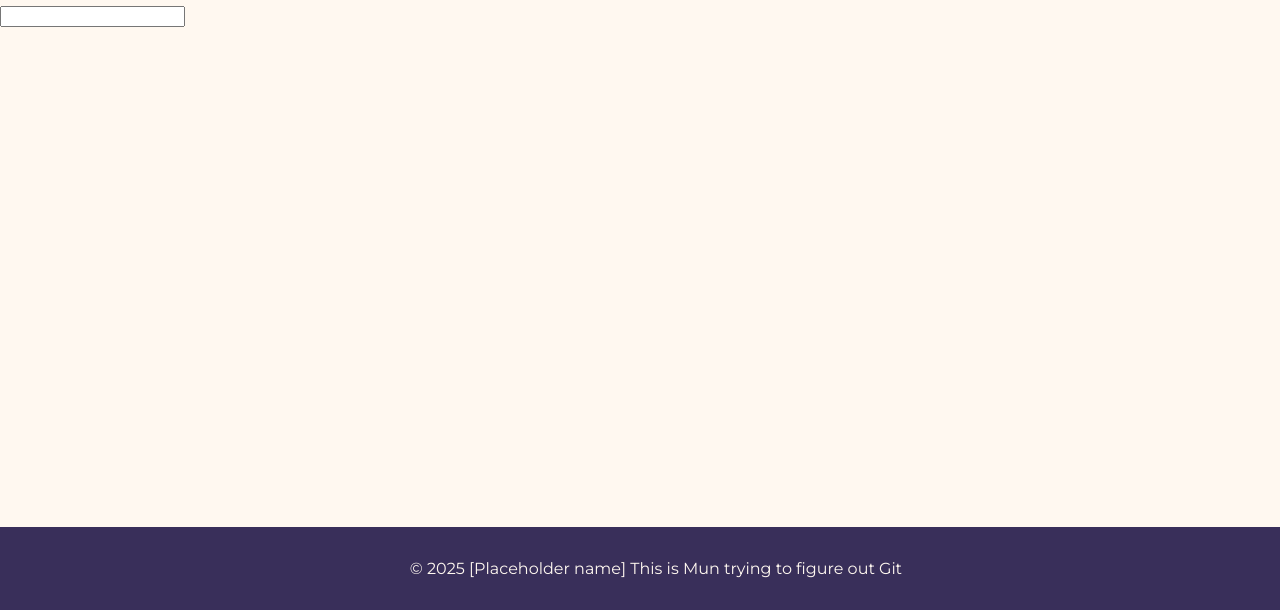
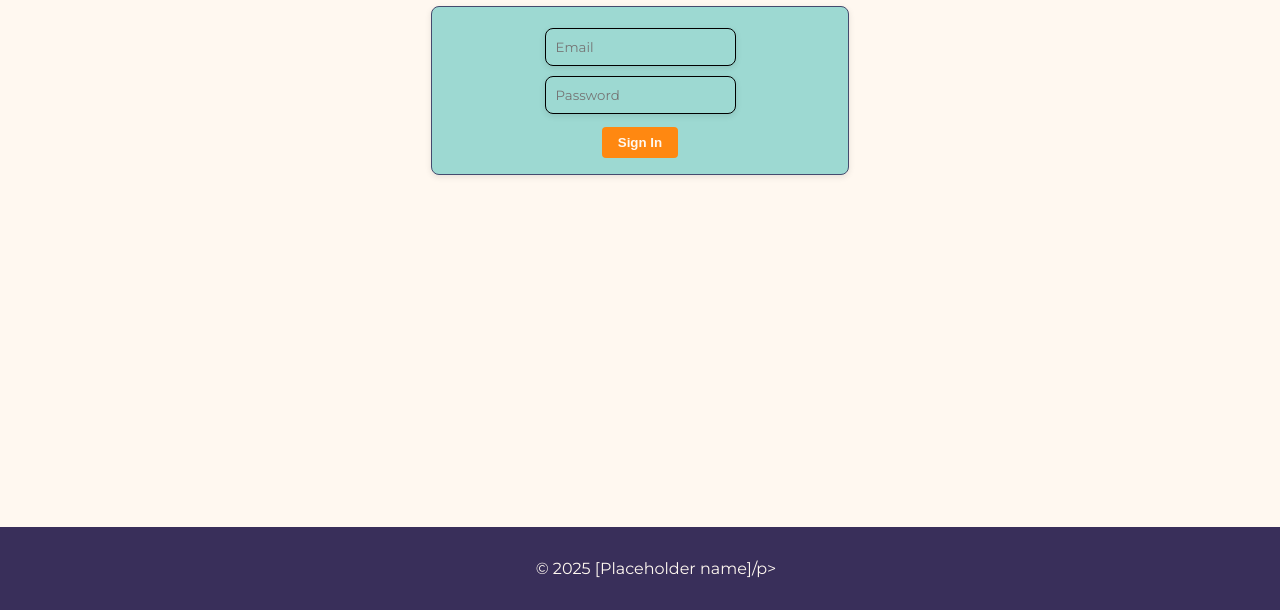
Before and after one commit to Stevescape/337_final_project, a plain HTML site: page login.html in a window 1280 px wide. Shown: the part 190-800 px from the top of the page. Drawn offline with Linux system fonts and the light colour scheme.

Commit message:
Updated Login Page

```diff
--- a/login.html
+++ b/login.html
@@ -74,7 +74,41 @@
 
             /* Login Fields */
             .login-fields {
+                background-color: var(--teal);
+                border: 1px solid var(--slate-blue);
+                width: 30%;
+                border-radius: 8px;
+                padding: 1rem;
+                box-shadow: 0 2px 6px rgba(0,0,0,0.1);
+                text-align: center;
+                margin: 0 auto;
+            }
 
+            .login-fields-style {
+                padding: 10px;
+                margin: 5px;
+                background-color: var(--teal);
+                border: black 1px solid;
+                border-radius: 8px;
+                box-shadow: 0 2px 6px rgba(0,0,0,0.1);
+                font-family: 'Montserrat', sans-serif;
+            }
+
+            .login-fields button {
+                display: inline-block;
+                background-color: var(--orange);
+                color: var(--cream);
+                padding: 0.5rem 1rem;
+                border: none;
+                border-radius: 4px;
+                text-decoration: none;
+                font-weight: bold;
+                margin-top: 0.5rem;
+            }
+
+            .login-fields button:hover {
+                background-color: var(--yellow);
+                color: var(--deep-purple)
             }
 
             /* Footer */
@@ -111,15 +145,17 @@
                 <a href = '#'>About Us</a>
             </nav>
         </header>
-        <h1> Login </h1>
+        <h1 style = 'text-align: center;'> Login </h1>
         <div class = 'login-fields'>
-            <input type = 'email'>
+            <input type = 'email' placeholder = 'Email' class = 'login-fields-style'> <br>
+            <input type = 'text' placeholder = 'Password' class = 'login-fields-style'> <br>
+            <button type="submit">Sign In</button>
         </div>
 
 
         <!-- Footer -->
         <footer>
-            <p>&copy; 2025 [Placeholder name] This is Mun trying to figure out Git</p>
+            <p>&copy; 2025 [Placeholder name]/p>
         </footer>
     </body>
 </html>
```
